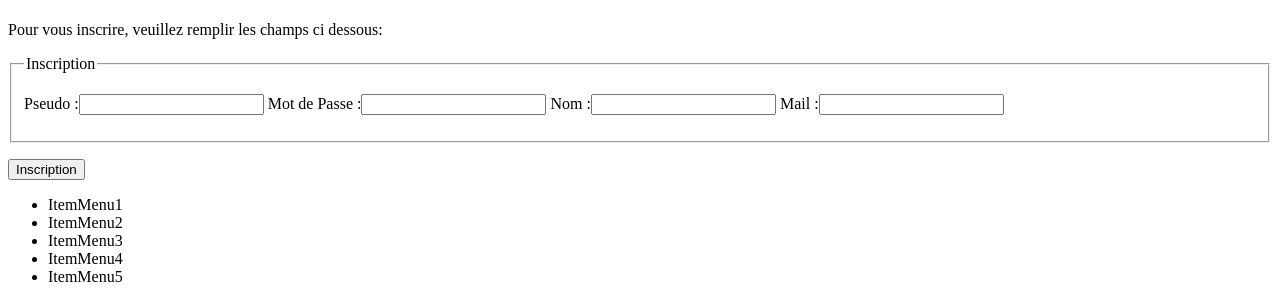
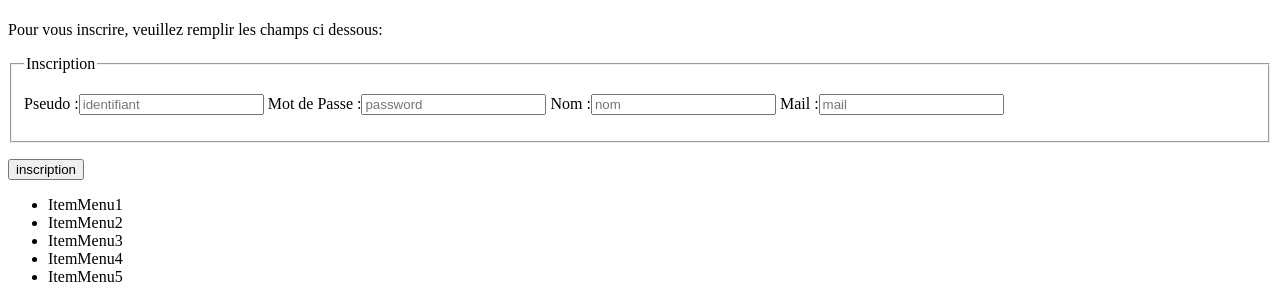
Before and after one commit to Fribou/StudentCook, a PHP site: page /index.php?action=inscription in a window 1280 px wide. Shown: the part 165-465 px from the top of the page. Run offline with PHP 8.4, Linux system fonts and the light colour scheme; data that the repository does not hold is empty.

Commit message:
Gestion de l'inscription

```diff
--- a/View/inscription.php
+++ b/View/inscription.php
@@ -8,17 +8,17 @@ echo '<h1>Inscription</h1>';
 
 echo'<p>Pour vous inscrire, veuillez remplir les champs ci dessous:</p>
 
-<form method="post" action="./studcook.php?action=inscrit">
+<form method="post" action="./studcook.php?action=inscription">
   <fieldset>
 	<legend>Inscription</legend>
 	<p>
-	  <label name="pseudo">Pseudo :</label><input name="pseudo" type="text" />
-	  <label name="password">Mot de Passe :</label><input type="password" name="password"" />
-	  <label name="nom">Nom :</label><input type="nom" name="nom"/>
-	  <label name="mail">Mail :</label><input type="mail" name="mail"" />
+	  <label name="pseudo">Pseudo :</label><input name="identifiant" type="text" placeholder="identifiant">
+	  <label name="password">Mot de Passe :</label><input name="password" type="password" placeholder="password">
+	  <label name="nom">Nom :</label><input name="nom" type="text" placeholder="nom" >
+	  <label name="mail">Mail :</label><input name="mail" type="text" placeholder="mail" >
 	</p>
   </fieldset>
-<p><input type="submit" value="Inscription" /></p></form>';
+<p><input type="submit" value="inscription" /></p></form>';
 
 if(isset($_GET['donnees'])){
   if($_GET['donnees']=='error'){
```
